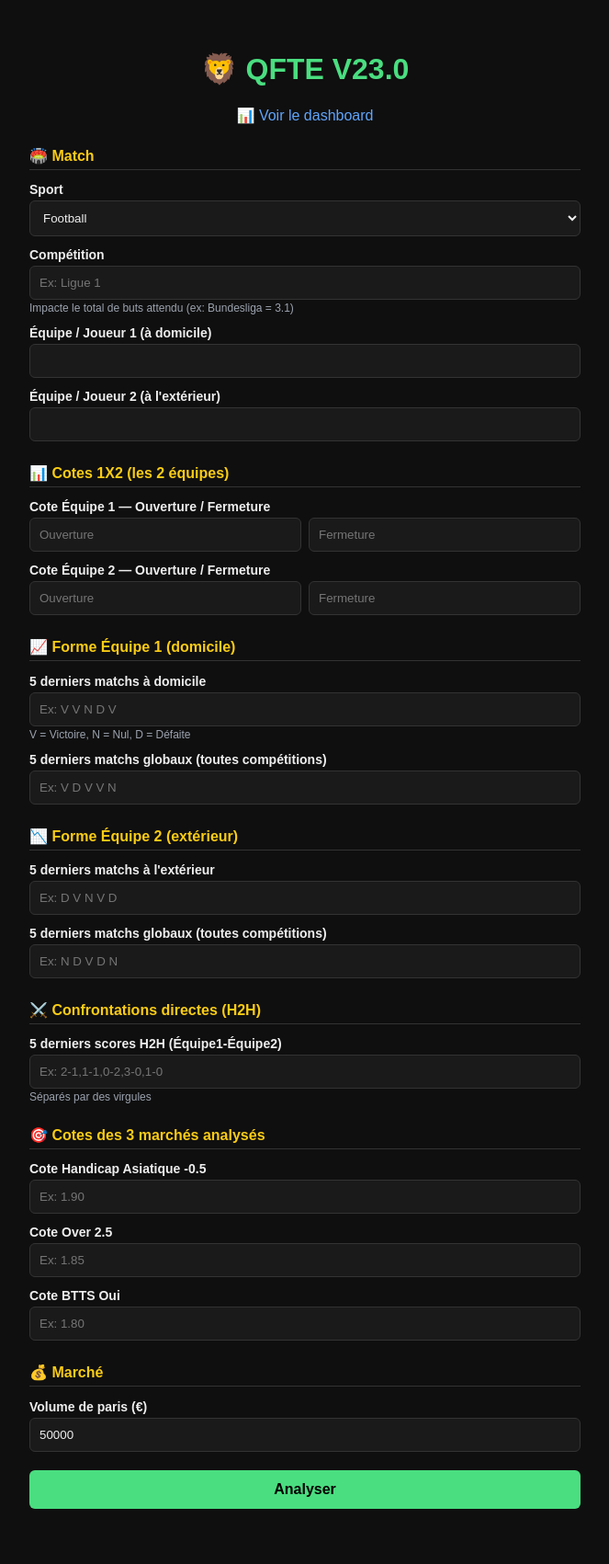
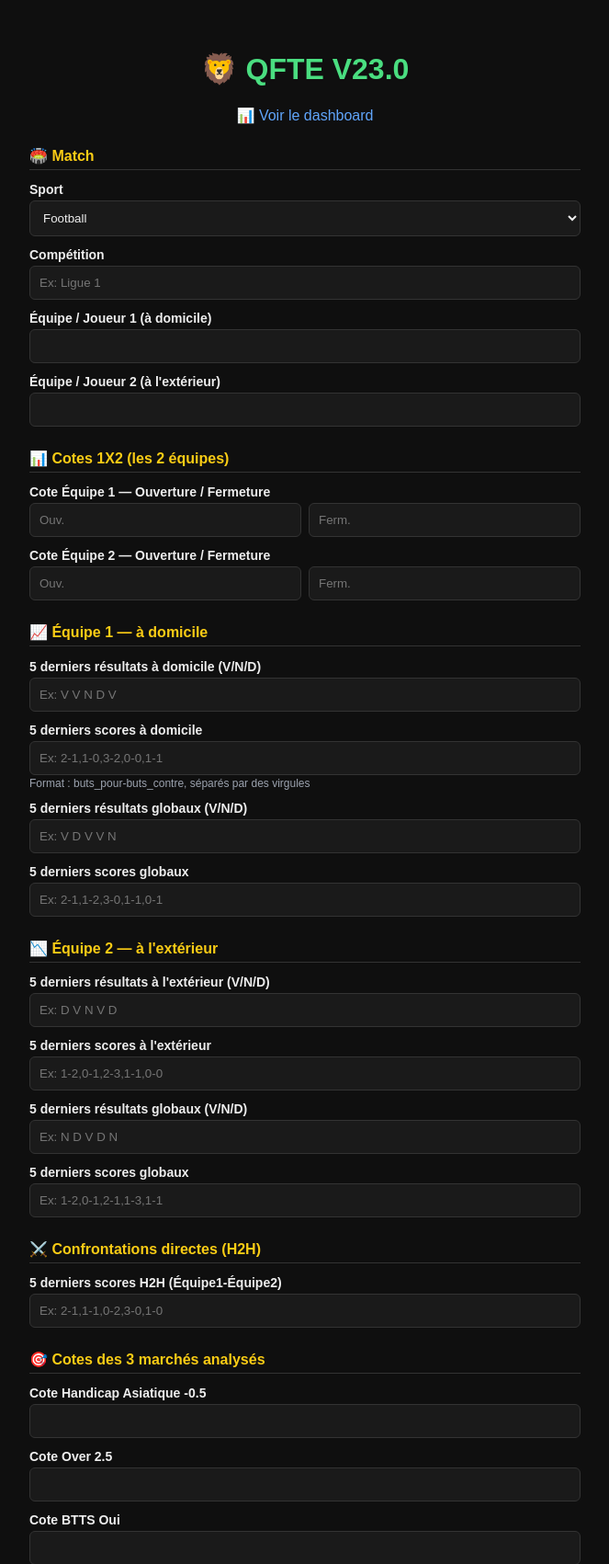
Before and after one commit to hamzypogba0610-pixel/qfte-bot-final, a FastAPI app: page / in a window 1280 px wide. Shown: the top 1701 px of the page at 92% size, without its empty margins (308-971 px from the left). Before the commit the page ends 1641 px from the top, so only its background shows below. Run offline with FastAPI, Linux system fonts and the light colour scheme.

Commit message:
Update index.html

```diff
--- a/templates/index.html
+++ b/templates/index.html
@@ -33,7 +33,6 @@
 
         <label>Compétition</label>
         <input type="text" name="competition" placeholder="Ex: Ligue 1" required>
-        <div class="aide">Impacte le total de buts attendu (ex: Bundesliga = 3.1)</div>
 
         <label>Équipe / Joueur 1 (à domicile)</label>
         <input type="text" name="equipe1" required>
@@ -42,55 +41,61 @@
         <input type="text" name="equipe2" required>
 
         <h2>📊 Cotes 1X2 (les 2 équipes)</h2>
-
         <label>Cote Équipe 1 — Ouverture / Fermeture</label>
         <div class="row">
-            <div><input type="number" step="0.01" name="cote_ouv_1" placeholder="Ouverture" required></div>
-            <div><input type="number" step="0.01" name="cote_ferm_1" placeholder="Fermeture" required></div>
+            <div><input type="number" step="0.01" name="cote_ouv_1" placeholder="Ouv." required></div>
+            <div><input type="number" step="0.01" name="cote_ferm_1" placeholder="Ferm." required></div>
+        </div>
+        <label>Cote Équipe 2 — Ouverture / Fermeture</label>
+        <div class="row">
+            <div><input type="number" step="0.01" name="cote_ouv_2" placeholder="Ouv." required></div>
+            <div><input type="number" step="0.01" name="cote_ferm_2" placeholder="Ferm." required></div>
         </div>
 
-        <label>Cote Équipe 2 — Ouverture / Fermeture</label>
-        <div class="row">
-            <div><input type="number" step="0.01" name="cote_ouv_2" placeholder="Ouverture" required></div>
-            <div><input type="number" step="0.01" name="cote_ferm_2" placeholder="Fermeture" required></div>
-        </div>
+        <h2>📈 Équipe 1 — à domicile</h2>
 
-        <h2>📈 Forme Équipe 1 (domicile)</h2>
+        <label>5 derniers résultats à domicile (V/N/D)</label>
+        <input type="text" name="forme_dom_5" placeholder="Ex: V V N D V" required>
 
-        <label>5 derniers matchs à domicile</label>
-        <input type="text" name="forme_dom_5" placeholder="Ex: V V N D V" required>
-        <div class="aide">V = Victoire, N = Nul, D = Défaite</div>
+        <label>5 derniers scores à domicile</label>
+        <input type="text" name="scores_dom_5" placeholder="Ex: 2-1,1-0,3-2,0-0,1-1" required>
+        <div class="aide">Format : buts_pour-buts_contre, séparés par des virgules</div>
 
-        <label>5 derniers matchs globaux (toutes compétitions)</label>
+        <label>5 derniers résultats globaux (V/N/D)</label>
         <input type="text" name="forme_dom_glob_5" placeholder="Ex: V D V V N" required>
 
-        <h2>📉 Forme Équipe 2 (extérieur)</h2>
+        <label>5 derniers scores globaux</label>
+        <input type="text" name="scores_dom_glob_5" placeholder="Ex: 2-1,1-2,3-0,1-1,0-1" required>
 
-        <label>5 derniers matchs à l'extérieur</label>
+        <h2>📉 Équipe 2 — à l'extérieur</h2>
+
+        <label>5 derniers résultats à l'extérieur (V/N/D)</label>
         <input type="text" name="forme_ext_5" placeholder="Ex: D V N V D" required>
 
-        <label>5 derniers matchs globaux (toutes compétitions)</label>
+        <label>5 derniers scores à l'extérieur</label>
+        <input type="text" name="scores_ext_5" placeholder="Ex: 1-2,0-1,2-3,1-1,0-0" required>
+
+        <label>5 derniers résultats globaux (V/N/D)</label>
         <input type="text" name="forme_ext_glob_5" placeholder="Ex: N D V D N" required>
 
+        <label>5 derniers scores globaux</label>
+        <input type="text" name="scores_ext_glob_5" placeholder="Ex: 1-2,0-1,2-1,1-3,1-1" required>
+
         <h2>⚔️ Confrontations directes (H2H)</h2>
-
         <label>5 derniers scores H2H (Équipe1-Équipe2)</label>
         <input type="text" name="h2h_5" placeholder="Ex: 2-1,1-1,0-2,3-0,1-0" required>
-        <div class="aide">Séparés par des virgules</div>
 
         <h2>🎯 Cotes des 3 marchés analysés</h2>
-
         <label id="label_ah">Cote Handicap Asiatique -0.5</label>
-        <input type="number" step="0.01" name="cote_ah" id="input_ah" placeholder="Ex: 1.90" required>
+        <input type="number" step="0.01" name="cote_ah" id="input_ah" required>
 
         <label id="label_over25">Cote Over 2.5</label>
-        <input type="number" step="0.01" name="cote_over25" id="input_over25" placeholder="Ex: 1.85" required>
+        <input type="number" step="0.01" name="cote_over25" id="input_over25" required>
 
         <label id="label_btts">Cote BTTS Oui</label>
-        <input type="number" step="0.01" name="cote_btts" id="input_btts" placeholder="Ex: 1.80" required>
+        <input type="number" step="0.01" name="cote_btts" id="input_btts" required>
 
         <h2>💰 Marché</h2>
-
         <label>Volume de paris (€)</label>
         <input type="number" name="volume" value="50000" required>
 
@@ -99,13 +104,11 @@
 
     <script>
         const selectSport = document.querySelector('select[name="sport"]');
-
         function majLabels() {
             const sport = selectSport.value;
             const lAh = document.getElementById("label_ah");
             const lOv = document.getElementById("label_over25");
             const lBt = document.getElementById("label_btts");
-
             if (sport === "basket") {
                 lAh.textContent = "Cote Spread -4.5 (Domicile)";
                 lOv.textContent = "Cote Total Points Over 180.5";
@@ -120,7 +123,6 @@
                 lBt.textContent = "Cote BTTS Oui";
             }
         }
-
         selectSport.addEventListener("change", majLabels);
         majLabels();
     </script>
```
